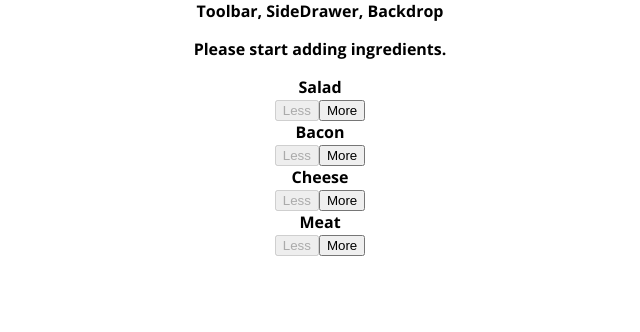
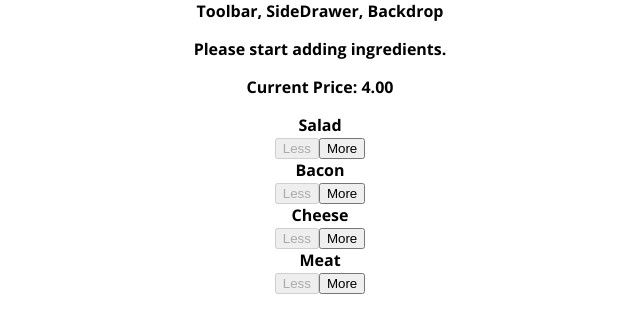
Before and after one commit to JakubKubista/react-the-complete-guide, a React app: page / in a window 1280 px wide. Shown: the top 332 px of the page, without its empty margins (320-960 px from the left). Built offline with nearby package versions, Linux system fonts and the light colour scheme.

Commit message:
Add price of total ingredients

```diff
--- a/src/components/burger/burger-controls/burger-controls.js
+++ b/src/components/burger/burger-controls/burger-controls.js
@@ -11,6 +11,7 @@ const controls = [
 
 const BurgerControls = props => (
   <div className={classes.BurgerControls}>
+    <p>Current Price: <strong>{props.price.toFixed(2)}</strong></p>
     {controls.map(control => (
       <BurgerControl
         key={control.type}
--- a/src/components/burger/burger-controls/burger-controls.scss
+++ b/src/components/burger/burger-controls/burger-controls.scss
@@ -5,8 +5,12 @@
   flex-flow: column;
   align-items: center;
   box-shadow: 0 2px 1px #CCC;
-  margin: 40px auto;
+  margin: 20px auto;
   padding: 10px 0;
   position: fixed;
   bottom: 0;
 }
+
+.BurgerControls p {
+  font-family: sans-serif;
+}
--- a/src/containers/burger-builder/burger-builder.js
+++ b/src/containers/burger-builder/burger-builder.js
@@ -4,7 +4,7 @@ import Burger from '../../components/burger/burger';
 import BurgerControls from '../../components/burger/burger-controls/burger-controls';
 
 const INGREDIENT_PRICES = {
-  salar: 0.5,
+  salad: 0.5,
   cheese: 0.4,
   meat: 1.3,
   bacon: 0.7
@@ -66,7 +66,8 @@ class BurgerBuilder extends Component {
         <BurgerControls
           add={this.addIngredientHandler}
           remove={this.removeIngredientHandler}
-          disabled={disabled} />
+          disabled={disabled}
+          price={this.state.price} />
       </Aux>
     );
   };
```
